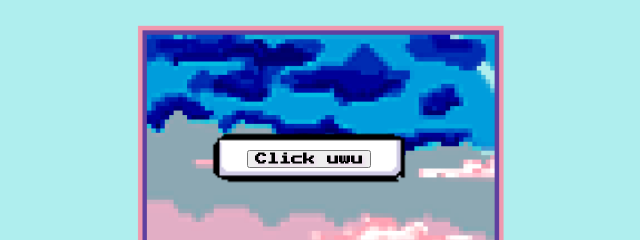
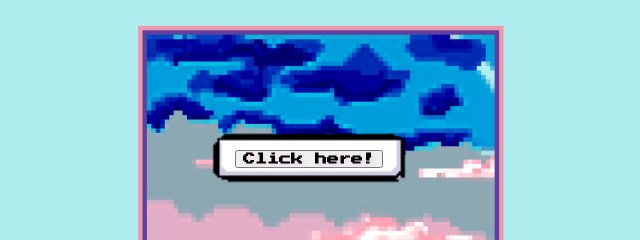
Before and after one commit to cowsdontmeow/cowsdontmeow.github.io, a plain HTML site: page index.html in a window 1280 px wide. Shown: the top 240 px of the page, 331-971 px from the left. Drawn offline with Linux system fonts and the light colour scheme.

Commit message:
minor change

```diff
--- a/index.html
+++ b/index.html
@@ -60,7 +60,7 @@
 <body>
     <div class="image-container">
         <div class="button-container">
-            <button onclick="ouvrirFenetre()" class="text" >Click uwu</button>
+            <button onclick="ouvrirFenetre()" class="text" >Click here!</button>
        </div>
     </div>
 
```
